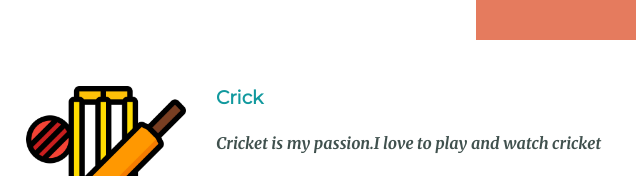
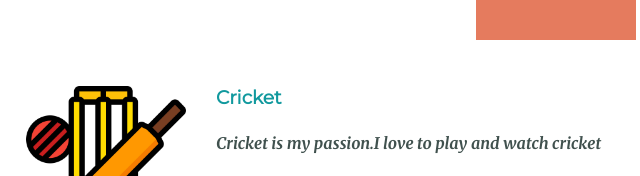
Before and after one commit to singla16shubham/cv, a plain HTML site: page index.html in a window 1280 px wide. Shown: the part 2027-2203 px from the top of the page, 294-934 px from the left. Drawn offline with Linux system fonts and the light colour scheme.

Commit message:
Back to original form

```diff
--- a/index.html
+++ b/index.html
@@ -48,7 +48,7 @@
               </div>
               <div class="skill-row">
                 <img class="cricket" src="images\cricket.png" alt="">
-                <h3>Crick</h3>
+                <h3>Cricket</h3>
                 <p>Cricket is my passion.I love to play and watch cricket</p>
               </div>
             </div>
```
